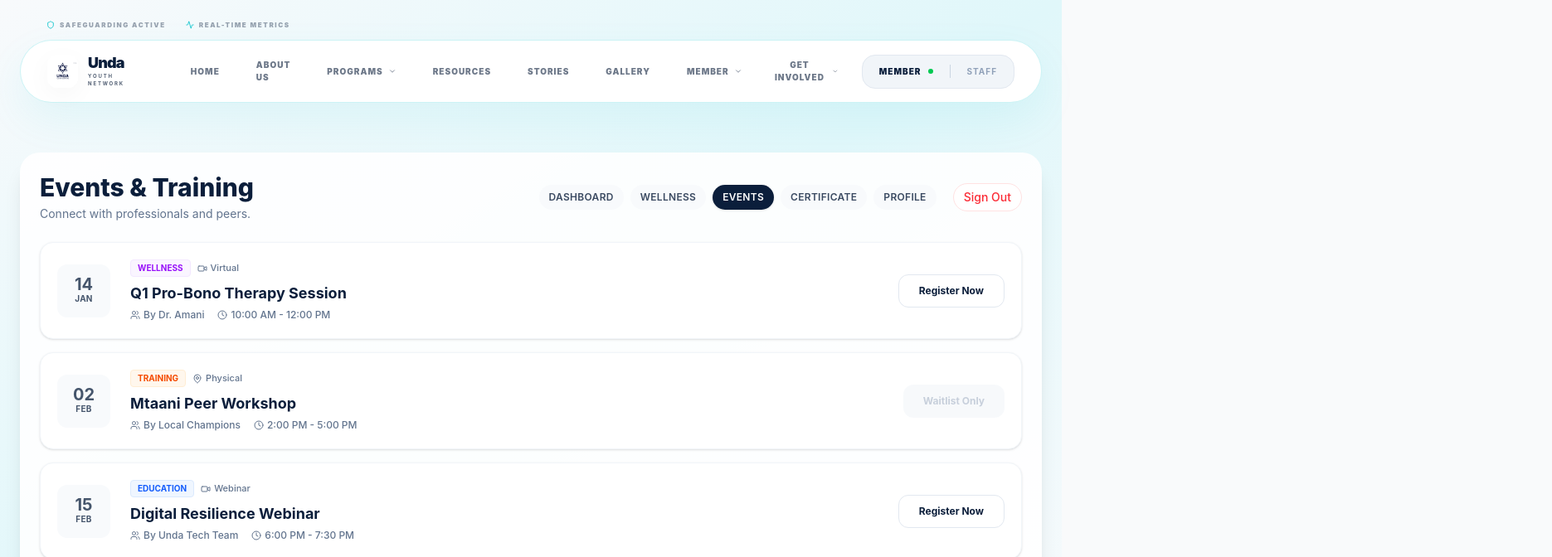
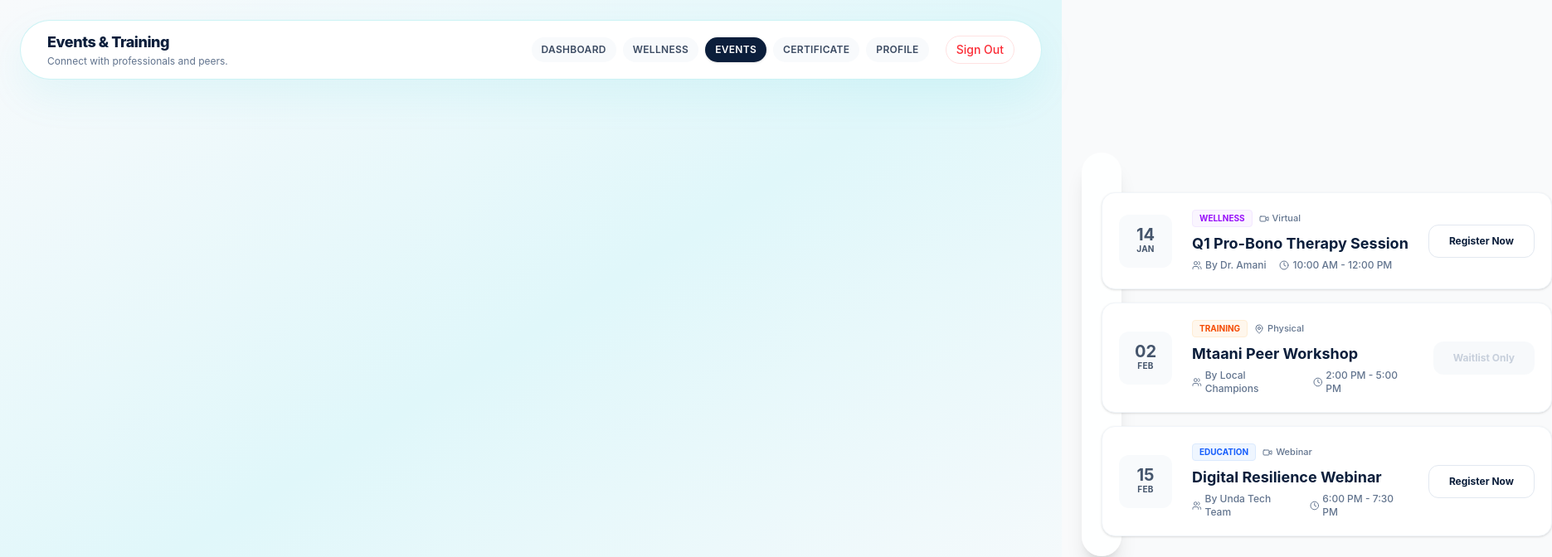
Before and after one commit to JamesKamau-5773/Unda-YouthNetwork-Frontend, a React (Vite) app: page /member/events in a window 1280 px wide. Shown: the top 672 px of the page at 83% size, 1871 px wide, since content can reach past the window. Built offline with nearby package versions, Linux system fonts and the light colour scheme; sample sign-in values are in the browser's storage.

Commit message:
Portal: replace global Navbar with portal-styled header; move title + member nav into header

```diff
--- a/src/features/portal/layout/PortalLayout.jsx
+++ b/src/features/portal/layout/PortalLayout.jsx
@@ -1,6 +1,5 @@
 import React from 'react';
 import { Bell, Search, ArrowLeft, LogOut } from 'lucide-react';
-import Navbar from '@/components/shared/Navbar';
 import { Button } from "@/components/ui/button";
 import { Link, useNavigate, useLocation } from 'react-router-dom';
 
@@ -87,8 +86,20 @@ const PortalLayout = ({ children, title, subtitle }) => {
 
       {/* Mobile sidebar overlay (controlled via state) */}
 
-      {/* Render main site Navbar so portal pages get full navigation */}
-      <Navbar />
+      {/* Use a compact portal header styled like the main site navbar (removed global Navbar here) */}
+      <div className="w-full px-6 pt-6">
+        <div className="max-w-7xl mx-auto bg-white text-[#0B1E3B] shadow-[0_20px_50px_rgba(0,194,203,0.08)] border border-[#00C2CB]/20 rounded-[2.5rem] px-8 py-3 flex items-center justify-between">
+          <div>
+            <h2 className="text-lg font-extrabold tracking-tight">{headerTitle}</h2>
+            {/* Optionally show a small subtitle under the title in the header */}
+            {subtitle && <p className="text-[12px] text-slate-500">{subtitle}</p>}
+          </div>
+
+          <div>
+            <MemberNav />
+          </div>
+        </div>
+      </div>
 
       {/* Main Content Area (add top padding to account for the fixed navbar) */}
       <main className="flex-1 min-w-0 relative pt-28 md:pt-32">
@@ -99,13 +110,8 @@ const PortalLayout = ({ children, title, subtitle }) => {
         <div className="p-6 max-w-7xl mx-auto animate-in fade-in slide-in-from-bottom-2 duration-500 mt-8">
           <div className="rounded-3xl bg-white/90 shadow-xl p-6">
             {/* Portal header: title, subtitle and compact member nav */}
-            <div className="flex flex-col md:flex-row md:items-center md:justify-between gap-4">
-              <div>
-                <h1 className="text-2xl md:text-3xl font-extrabold text-[#0B1E3B]">{headerTitle}</h1>
-                {subtitle && <p className="text-sm text-slate-500 mt-1">{subtitle}</p>}
-              </div>
-
-              <MemberNav />
+            <div className="flex flex-col">
+              {/* Content now rendered below the header bar; keep this area minimal */}
             </div>
 
             {/* Children container */}
```
